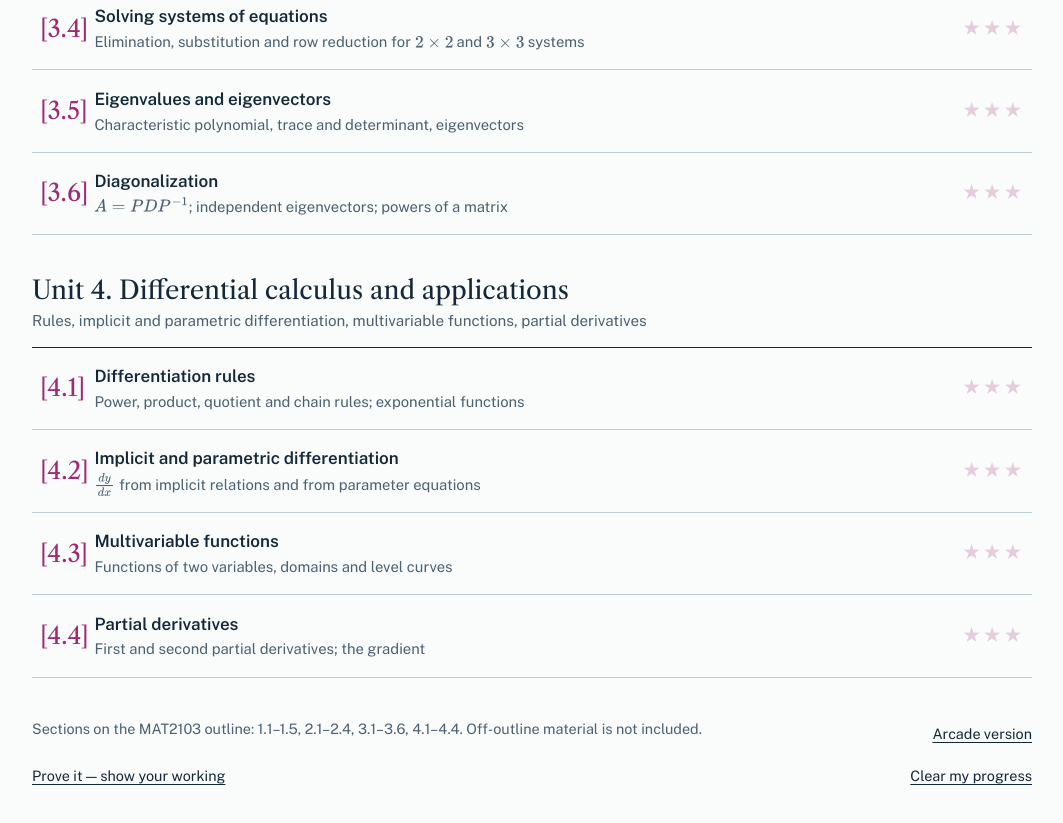
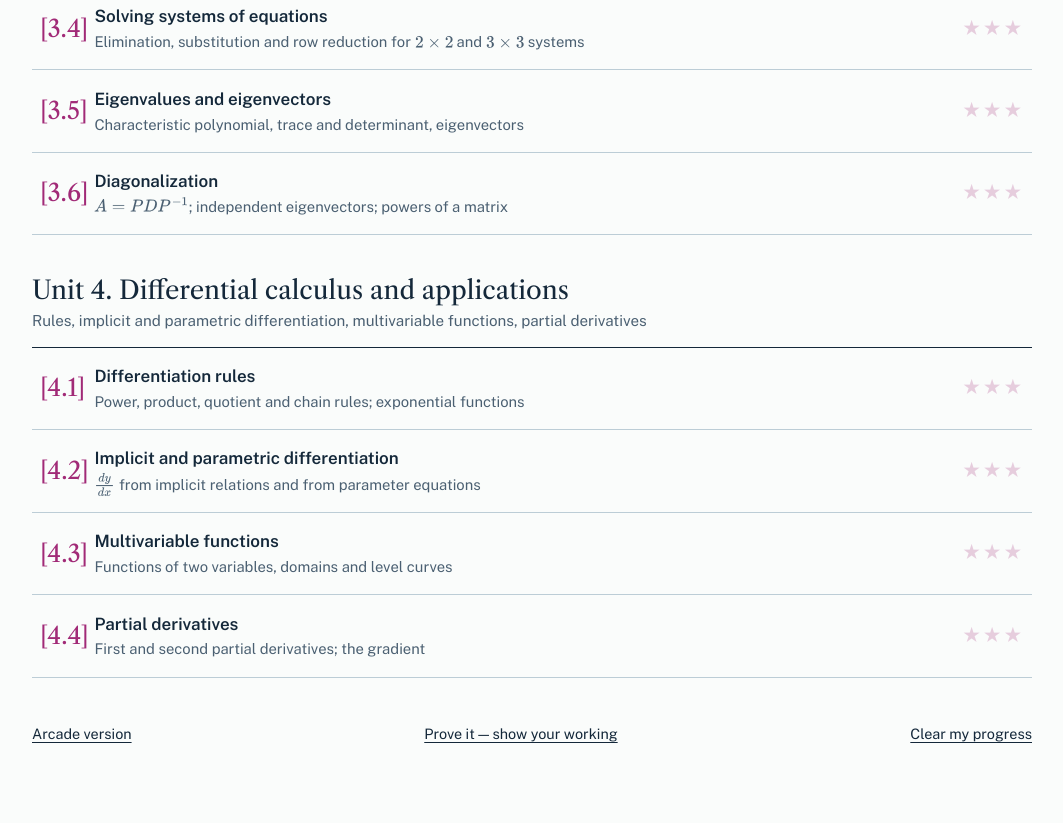
Before and after one commit to ogolaub-commits/complex-linear-algebra, a plain HTML site: page complex-numbers-linear-algebra.html in a window 1280 px wide. Shown: the part 2166-2989 px from the top of the page, without its empty margins (108-1171 px from the left). After the commit the page ends 2965 px from the top, so only its background shows below. Drawn offline with nearby package versions, Linux system fonts and the light colour scheme.

Commit message:
Remove outline coverage note from footer

```diff
--- a/complex-numbers-linear-algebra.html
+++ b/complex-numbers-linear-algebra.html
@@ -1664,7 +1664,7 @@ function renderChart(){
     <figure class="chart">${chartSVG()}<figcaption>${STATIONS.length} nodes across four units — one per outline section — five problems at each. Three right clears a node; five right earns three stars. Not a substitute for the lectures.</figcaption></figure>
     <p class="standing">Rank: <b>${rankFor(tot)}</b>. ${tot} of ${STATIONS.length*3} stars. <b>Adaptive mode:</b> each node adjusts between Foundation, Core and Challenge as you play — five right moves it up, two or fewer brings it down.</p>
     ${legs}
-    <div class="foot"><span>Sections on the MAT2103 outline: 1.1–1.5, 2.1–2.4, 3.1–3.6, 4.1–4.4. Off-outline material is not included.</span><a class="link" href="complex-linear-shoot.html">Arcade version</a><button class="link" data-act="prove">Prove it — show your working</button><button class="link" data-act="reset">Clear my progress</button></div>
+    <div class="foot"><a class="link" href="complex-linear-shoot.html">Arcade version</a><button class="link" data-act="prove">Prove it — show your working</button><button class="link" data-act="reset">Clear my progress</button></div>
   </main>`;
   settle();
 }
```
